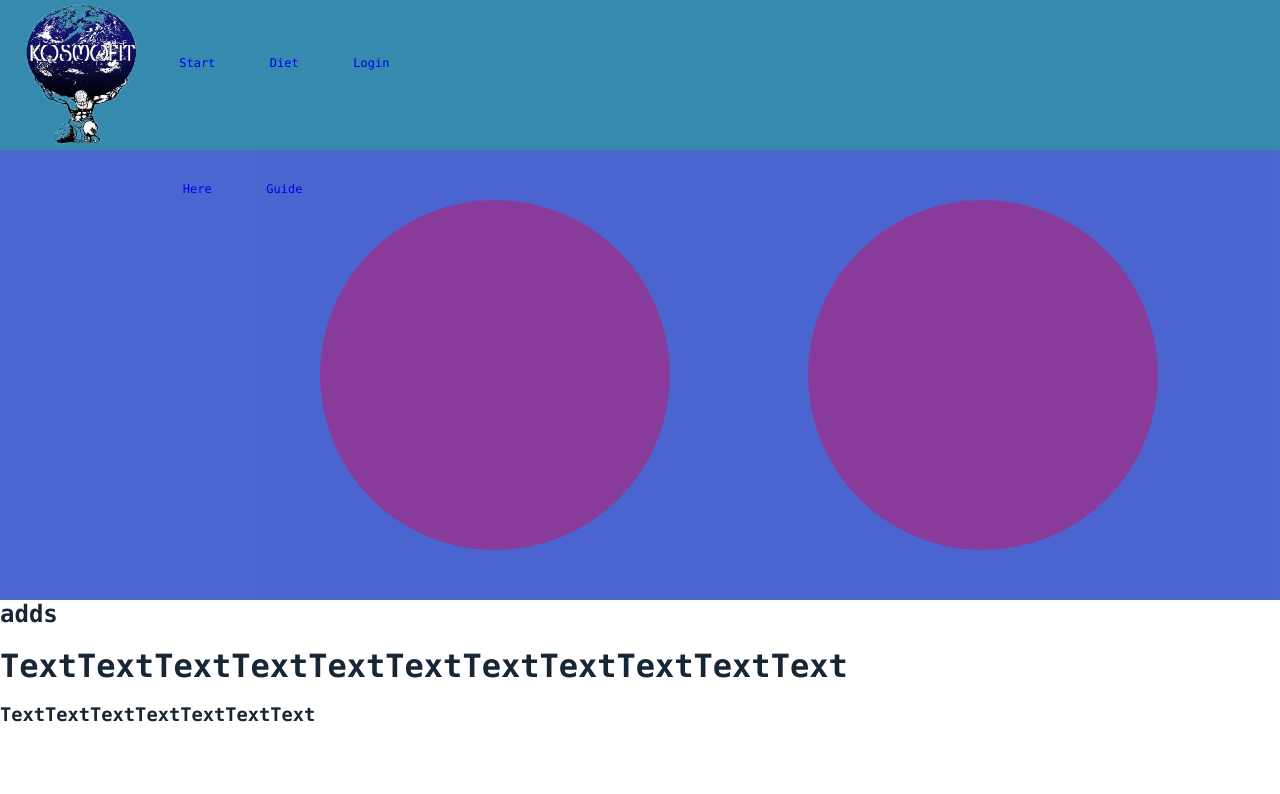
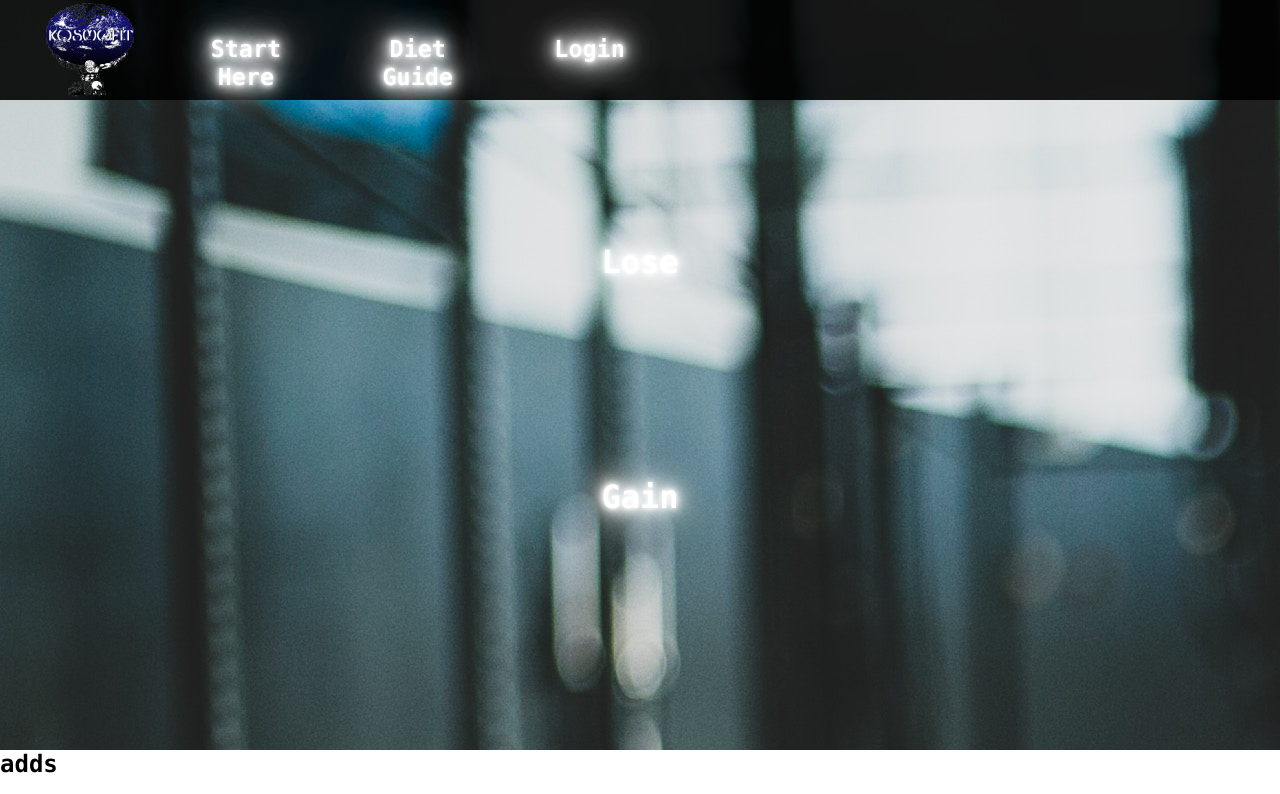
Before and after one commit to nekoshka/webtek0, a plain HTML site: page CosmoFit/index.html in a window 1280 px wide. Shown: the top 794 px of the page. Drawn offline with Linux system fonts and the light colour scheme.

Commit message:
Reuploaded CosmoFit files for Daniel

```diff
--- a/CosmoFit/css/style.css
+++ b/CosmoFit/css/style.css
@@ -3,30 +3,23 @@
 	padding: 0;
 }
 body {
-    background: #5456DE;
 	font-family: "Lucida Console", Monaco, monospace;
-	min-width: 700px;
-	color: #172635;
 	padding: 0;
+	background-image: url('../img/bg.jpg');
 }
-
+a{
+	text-decoration: none;
+}
 .stickyHeader{
-    background: #368aae;
-    float: left;
     width: 100%;
 	padding: 0;
 	position: fixed;
 	top: 0;
+	background: rgba(0, 0, 0, 0.9);
 }
-.stickyHeader img{
-    height: 150px;
-	width: 125px;
-	float: left;
-}
-.stickyHeader img{
-    height: 150px;
-	width: 125px;
-	float: left;
+.stickyHeader h3{
+	color: #FFFFFF;
+	text-shadow: 0 0 5px #FFF, 0 0 10px #FFF, 0 0 15px #FFF, 0 0 20px #FFFFFF, 0 0 30px #FFFFFF, 0 0 40px #FFFFFF, 0 0 55px #FFFFFF, 0 0 75px #FFFFFF;
 }
 .navHeader{
 	padding: 0;
@@ -37,18 +30,20 @@ body {
 	padding: 0;
 }
 .navHeader a{
-	line-height: 10.5;
+	margin-left: 40px;
+	margin-top: 35.3px;
 	text-decoration: none;
 	text-align: center;
 	float: left;
-	margin-left: 1.5%;
-	width: 5.3%;
-	height: 150px;
-	min-height: 30px;
-	font-size: 1.5vh;
+	width: 10.3%;
+	height: 20px;
+	font-size: 2.5vh;
 }
-.navHeader a:hover{
-	background: #A8C8DF;
+.stickyHeader img{
+    height: 100px;
+	width: 100px;
+	float: left;
+	margin-left: 0;
 }
 #advert{
 	height: 300px;
@@ -56,14 +51,14 @@ body {
 	background: white;
 }
 #pathSelect{
-	opacity: 0.3;
 	height: 600px;
-	width: auto;
-	background: #368aae;
+	width: 100%;
+	margin: 0;
 }
 #logo{
-    height: 150px;
-	width: 125px;
+	margin-top: 0;
+    height: 100px;
+	width: 100px;
 	float: left;
 }
 #info{
@@ -76,21 +71,35 @@ footer{
 	width: auto;
 	background: white;
 }
-#selectLose{
-	height: 350px;
-	width: 350px;
-	background-color: Red;
-	border-radius: 50%;
-	display: inline-block;
-	margin-top: 200px;
-	margin-left: 25%;
+.selectLoseDiv{
+	line-height: 225px;
+	height: 225px;
+	width: 100%;
+	margin: 0;
+	margin-top: 150px;
+	margin-bottom: 10px;
+	text-align: center;
 }
-#selectGain{
-	height: 350px;
-	width: 350px;
-	background-color: Red;
-	border-radius: 50%;
-	display: inline-block;
-	margin-top: 200px;
-	margin-left: 10%;
+.selectLose :hover{
+	transition: 1s;
+	background: rgba(0, 0, 0, 0.4);
 }
+.selectLose h1{
+	color: #FFFFFF;
+	text-shadow: #FFF 0px 0px 5px, #FFF 0px 0px 10px, #FFF 0px 0px 15px, #FFFFFF 0px 0px 20px, #FFFFFF 0px 0px 30px, #FFFFFF 0px 0px 40px, #FFFFFF 0px 0px 50px, #FFFFFF 0px 0px 75px;
+}
+.selectGainDiv{
+	line-height: 225px;
+	height: 225px;
+	width: 100%;
+	margin: 0;
+}
+.selectGain :hover{
+	transition: 1s;
+	background: rgba(0, 0, 0, 0.4);
+}
+.selectGain h1{
+	text-align: center;
+	color: #FFFFFF;
+	text-shadow: #FFF 0px 0px 5px, #FFF 0px 0px 10px, #FFF 0px 0px 15px, #FFFFFF 0px 0px 20px, #FFFFFF 0px 0px 30px, #FFFFFF 0px 0px 40px, #FFFFFF 0px 0px 50px, #FFFFFF 0px 0px 75px;
+}
--- a/CosmoFit/index.html
+++ b/CosmoFit/index.html
@@ -6,11 +6,10 @@
         <title>Cosmo Fit</title>
         <link rel="stylesheet" href="css/style.css">
     </head>
-
     <body>
 		<div id="pathSelect">
-			<a class="path" href="index.html"><div id="selectLose"></div></a>
-			<a class="path" href="index.html"><div id="selectGain"></div></a>
+			<a class="selectLose" href="index.html"><div class="selectLoseDiv"><h1>Lose</h1></div></a>
+			<a class="selectGain" href="index.html"><div class="selectGainDiv"><h1>Gain</h1></div></a>
 		</div>
 		<div id="advert">
 			<h2>adds</h2><br>
@@ -31,9 +30,9 @@
 				<div class="listWrapper">
 					<ul>
 						<li><a id="logo" href="index.html"><img src="img/logo.png"></a></li>
-						<li><a href="index.html">Start Here</a></li>
-						<li><a href="html/contact.html">Diet Guide</a></li>
-						<li><a href="html/about.html">Login</a></li>
+						<li><a href="index.html"><h3>Start Here</h3></a></li>
+						<li><a href="html/contact.html"><h3>Diet Guide</h3></a></li>
+						<li><a href="html/about.html"><h3>Login</h3></a></li>
 					</ul>
 				</div>
 			</nav>
```
Also changed, not shown: CosmoFit/img/bg.jpg (added).
